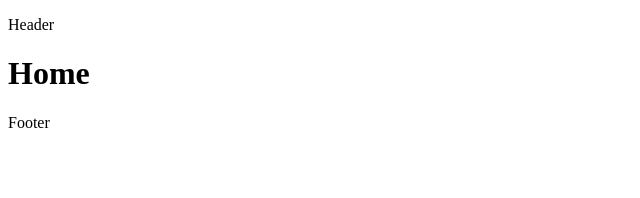
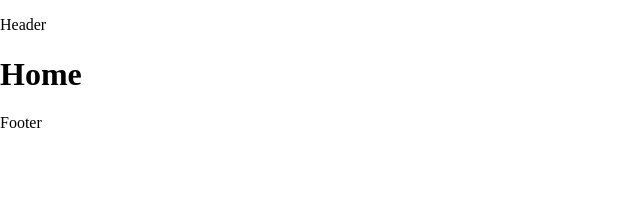
Before and after one commit to omarCreativeDev/creative-developments, a Next.js app: page / in a window 1280 px wide. Shown: the top 198 px of the page, without its empty margins (0-640 px from the left). Built offline with nearby package versions, Linux system fonts and the light colour scheme.

Commit message:
added prime react, normalize css

```diff
--- a/package.json
+++ b/package.json
@@ -19,6 +19,10 @@
   },
   "dependencies": {
     "next": "12.3.1",
+    "normalize.css": "^8.0.1",
+    "primeflex": "^3.2.1",
+    "primeicons": "^6.0.1",
+    "primereact": "^8.6.1",
     "react": "18.2.0",
     "react-dom": "18.2.0"
   },
--- a/pages/_app.tsx
+++ b/pages/_app.tsx
@@ -1,5 +1,7 @@
 import type { AppProps } from 'next/app';
 import { Layout } from '../components/Layout/Layout';
+
+import '../styles/styles.scss';
 
 const MyApp = ({ Component, pageProps }: AppProps) => {
   return (
--- /dev/null
+++ b/styles/styles.scss
@@ -0,0 +1 @@
+@import "~normalize.css/normalize.css";
```
Also changed, not shown: 1 other file (tests, documents, lock files or other folders).
